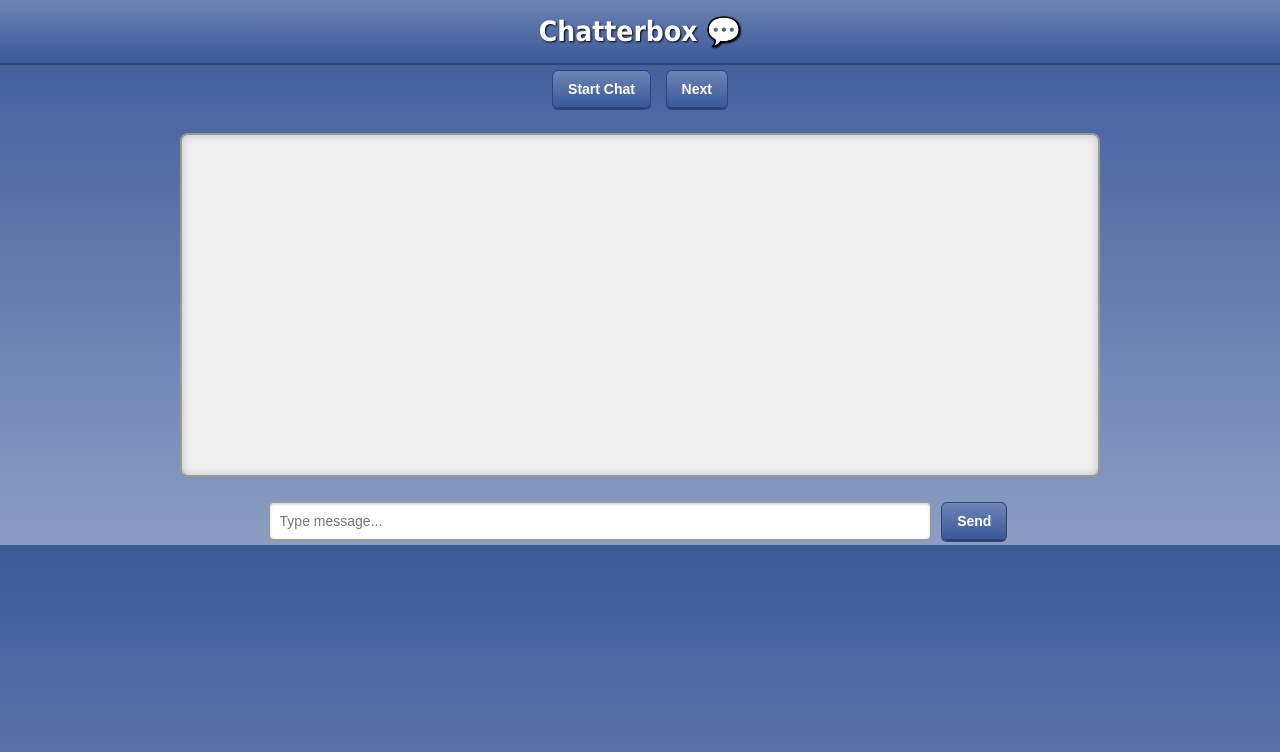
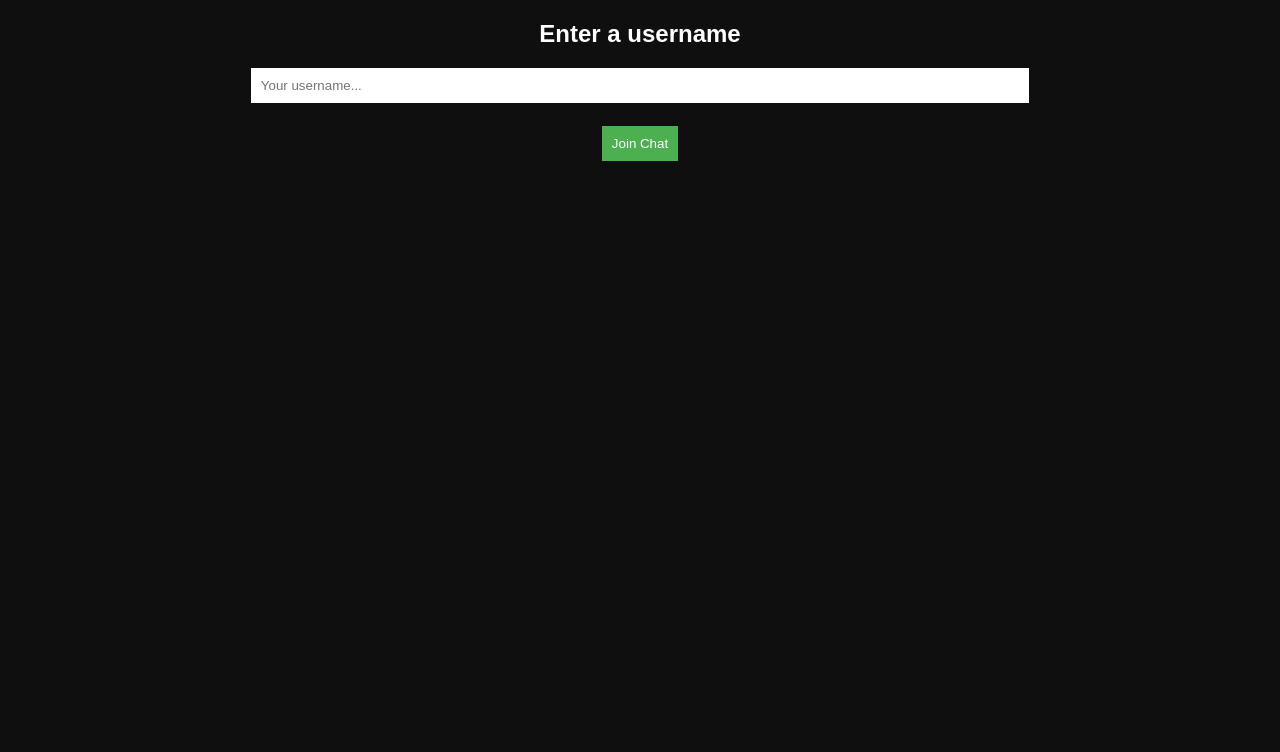
Before and after one commit to River409/chatter-box, a plain HTML site: page index.html in a window 1280 px wide. Drawn offline with Linux system fonts and the light colour scheme.

Commit message:
Refactor chat UI and implement username input
Updated styling and added username functionality for chat.

```diff
--- a/index.html
+++ b/index.html
@@ -4,111 +4,101 @@
   <title>Chatterbox (Habla con randoms!)</title>
   <style>
     body {
-  font-family: "Tahoma", "Verdana", sans-serif;
-  background: linear-gradient(to bottom, #3b5998, #8b9dc3);
-  margin: 0;
-  padding: 0;
+      font-family: Arial;
+      background: #0f0f0f;
+      color: white;
       text-align: center;
-  color: #222;
     }
 
-/* Header */
-h1 {
-  background: linear-gradient(to bottom, #6d84b4, #3b5998);
-  color: white;
-  padding: 15px;
-  margin: 0;
-  border-bottom: 2px solid #2d4373;
-  text-shadow: 1px 1px 2px #000;
-  font-size: 28px;
+    #chat {
+      height: 300px;
+      overflow-y: auto;
+      border: 1px solid #333;
+      margin: 10px auto;
+      width: 80%;
+      padding: 10px;
+      background: #1a1a1a;
     }
 
-/* Chat box */
-#chat {
-  height: 320px;
-  width: 70%;
-  margin: 20px auto;
+    input {
       padding: 10px;
-  overflow-y: auto;
-
-  background: #f0f0f0;
-  border: 2px solid #999;
-  border-radius: 8px;
-
-  box-shadow: inset 0 0 10px rgba(0,0,0,0.2);
-  text-align: left;
-  font-size: 14px;
+      width: 60%;
+      border: none;
+      outline: none;
     }
 
-/* Messages */
-#chat p {
-  background: #ffffff;
-  padding: 6px 10px;
-  margin: 5px 0;
-  border-radius: 6px;
-  border: 1px solid #ccc;
+    button {
+      padding: 10px;
+      margin: 5px;
+      cursor: pointer;
+      border: none;
+      background: #4CAF50;
+      color: white;
     }
 
-/* Input */
-input {
-  width: 50%;
-  padding: 10px;
-
-  border: 2px solid #999;
-  border-radius: 6px;
-
-  background: #fff;
-  font-size: 14px;
-
-  box-shadow: inset 0 1px 3px rgba(0,0,0,0.2);
+    button:hover {
+      background: #45a049;
     }
 
-/* Buttons */
-button {
-  padding: 10px 15px;
-  margin: 5px;
-
-  font-size: 14px;
-  font-weight: bold;
-
-  color: white;
-  border: 1px solid #2d4373;
-  border-radius: 6px;
-
-  cursor: pointer;
-
-  background: linear-gradient(to bottom, #6d84b4, #3b5998);
-  box-shadow: 0 2px 0 #2d4373;
+    /* NEW: message layout */
+    .message {
+      display: flex;
+      align-items: flex-start;
+      margin: 8px 0;
     }
 
-/* Button hover */
-button:hover {
-  background: linear-gradient(to bottom, #8b9dc3, #4c66a4);
+    .avatar {
+      width: 32px;
+      height: 32px;
+      border-radius: 50%;
+      margin-right: 10px;
+      border: 2px solid #333;
     }
 
-/* Button click (pressed effect) */
-button:active {
-  box-shadow: 0 1px 0 #2d4373;
-  transform: translateY(1px);
+    .message.me .avatar {
+      background: #4CAF50;
     }
 
-/* Scrollbar (retro-ish, WebKit only) */
-#chat::-webkit-scrollbar {
-  width: 10px;
+    .message.other .avatar {
+      background: #FFD700;
     }
 
-#chat::-webkit-scrollbar-track {
-  background: #dfe3ee;
+    .bubble {
+      background: white;
+      color: black;
+      padding: 8px;
+      border-radius: 8px;
+      border: 1px solid #ccc;
+      max-width: 70%;
     }
 
-#chat::-webkit-scrollbar-thumb {
-  background: #6d84b4;
-  border-radius: 5px;
+    .message.me {
+      justify-content: flex-end;
+    }
+
+    .message.me .bubble {
+      background: #dcf8c6;
+    }
+
+    .message.me .avatar {
+      order: 2;
+      margin-left: 10px;
+      margin-right: 0;
     }
   </style>
 </head>
 <body>
 
+<!-- NEW: Username screen -->
+<div id="loginScreen">
+  <h2>Enter a username</h2>
+  <input id="usernameInput" placeholder="Your username..." />
+  <br><br>
+  <button onclick="enterChat()">Join Chat</button>
+</div>
+
+<!-- EXISTING UI wrapped -->
+<div id="chatUI" style="display:none;">
   <h1>Chatterbox 💬</h1>
 
   <button onclick="startChat()">Start Chat</button>
@@ -118,6 +108,7 @@ button:active {
 
   <input id="msg" placeholder="Type message..." />
   <button onclick="send()">Send</button>
+</div>
 
 <script type="module">
   import { initializeApp } from "https://www.gstatic.com/firebasejs/10.12.2/firebase-app.js";
@@ -131,7 +122,6 @@ button:active {
     onChildAdded
   } from "https://www.gstatic.com/firebasejs/10.12.2/firebase-database.js";
 
-  // 🔴 REPLACE THIS WITH YOUR FIREBASE CONFIG
   const firebaseConfig = {
     apiKey: "AIzaSyAjL7xTLgVNsmpP2cKwDHWoR_LKH4M90F8",
     authDomain: "chatterbox-cc42e.firebaseapp.com",
@@ -145,15 +135,29 @@ button:active {
   const app = initializeApp(firebaseConfig);
   const db = getDatabase(app);
 
-  // 🧠 Unique user ID
   const userId = "user_" + Math.random().toString(36).substring(2, 9);
 
   let currentRoom = null;
+  let username = "Anonymous"; // NEW
 
   const waitingRef = ref(db, "waiting");
   const roomsRef = ref(db, "rooms");
 
-  // 🔍 Find partner
+  // NEW: enter chat
+  window.enterChat = function () {
+    const input = document.getElementById("usernameInput");
+
+    if (!input.value.trim()) {
+      alert("Enter a username!");
+      return;
+    }
+
+    username = input.value;
+
+    document.getElementById("loginScreen").style.display = "none";
+    document.getElementById("chatUI").style.display = "block";
+  };
+
   async function findPartner() {
     const snapshot = await get(waitingRef);
 
@@ -179,7 +183,6 @@ button:active {
     return null;
   }
 
-  // ▶ Start chat
   window.startChat = async function () {
     document.getElementById("chat").innerHTML = "<p>⏳ Looking for partner...</p>";
 
@@ -192,7 +195,6 @@ button:active {
     }
   };
 
-  // 👂 Listen for match
   function listenForMatch() {
     onChildAdded(roomsRef, (data) => {
       const room = data.key;
@@ -204,17 +206,28 @@ button:active {
     });
   }
 
-  // 💬 Join room
   function joinRoom(roomId) {
     currentRoom = roomId;
 
     const chatRef = ref(db, "messages/" + roomId);
+    const chatDiv = document.getElementById("chat");
 
-    const chatDiv = document.getElementById("chat");
     chatDiv.innerHTML = "<p>✅ Connected! Say hi 👋</p>";
 
     onChildAdded(chatRef, (data) => {
-      chatDiv.innerHTML += "<p>" + data.val().text + "</p>";
+      const msg = data.val();
+      const isMe = msg.sender === userId;
+
+      chatDiv.innerHTML += `
+        <div class="message ${isMe ? "me" : "other"}">
+          <div class="avatar"></div>
+          <div class="bubble">
+            <b>${msg.username || "Anonymous"}:</b><br>
+            ${msg.text}
+          </div>
+        </div>
+      `;
+
       chatDiv.scrollTop = chatDiv.scrollHeight;
     });
 
@@ -224,14 +237,15 @@ button:active {
       if (!input.value.trim()) return;
 
       push(chatRef, {
-        text: input.value
+        text: input.value,
+        sender: userId,
+        username: username // NEW
       });
 
       input.value = "";
     };
   }
 
-  // 🔄 Next user
   window.nextUser = async function () {
     if (currentRoom) {
       await remove(ref(db, "messages/" + currentRoom));
```
Lines whose indentation alone changed are shown as unchanged.
